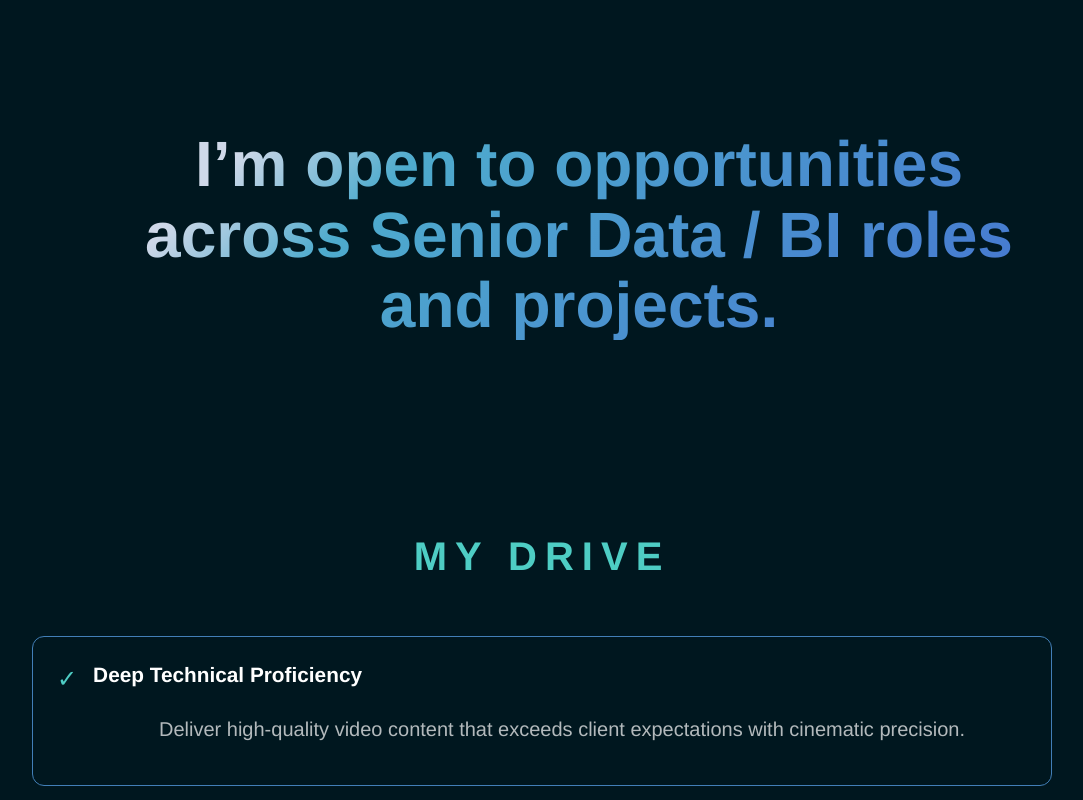
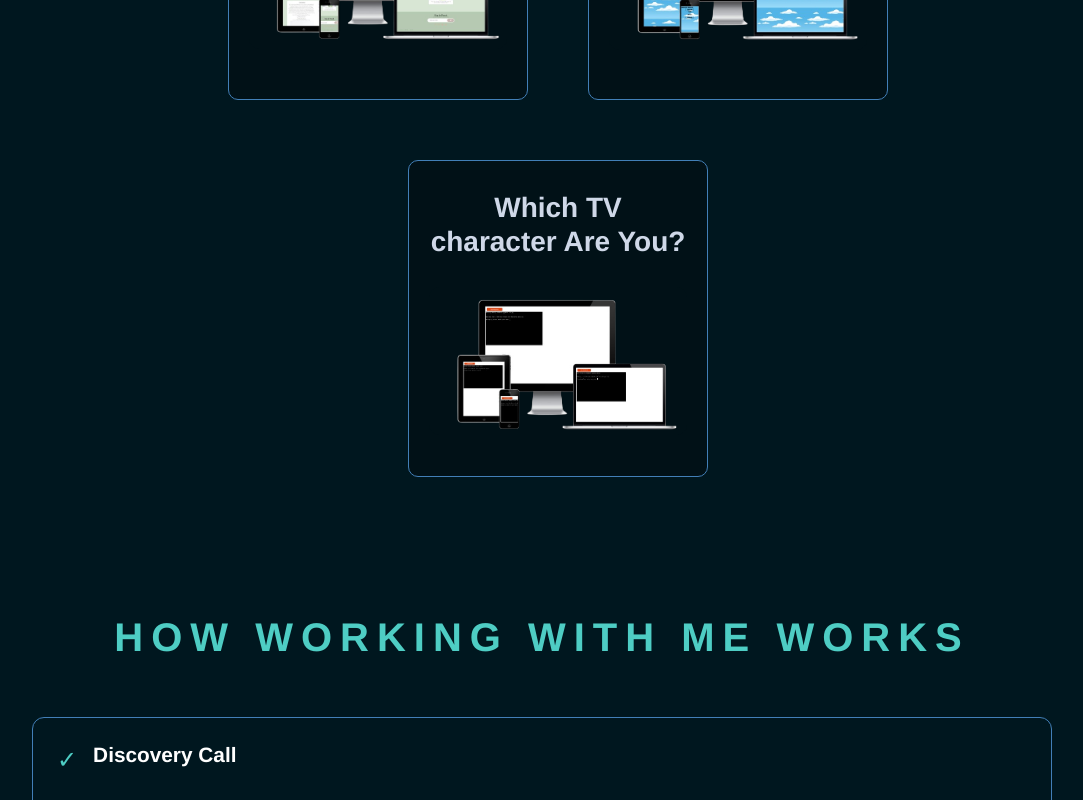
Before and after one commit to DanilleH22/portfolio, a React (Create React App) app: page / in a window 1280 px wide. Shown: the part 10640-11440 px from the top of the page, without its empty margins (82-1165 px from the left). Built offline with nearby package versions, Linux system fonts and the light colour scheme.

Commit message:
Add freelancing process to app js

```diff
--- a/src/App.js
+++ b/src/App.js
@@ -10,6 +10,7 @@ import Experience from './pages/Experience';
 import styles from "../src/styles/Portfolio.module.css"
 import About2 from './pages/AboutMe2';
 import Hero from './pages/Hero';
+import FreelanceProcess from './pages/FreelanceProcess';
 
 function App() {
   return (
@@ -25,13 +26,14 @@ function App() {
     className='App'
     style={{ width: '100%', overflow: 'hidden'}}
     >
-
-      <About2 />
-
+      <Projects />
+      <FreelanceProcess/>
         <Technologies />
-        <Projects />
+        <About2 />
         <Experience />
         <ContactMe />
+
+
 
     </Container>
     </>
```
